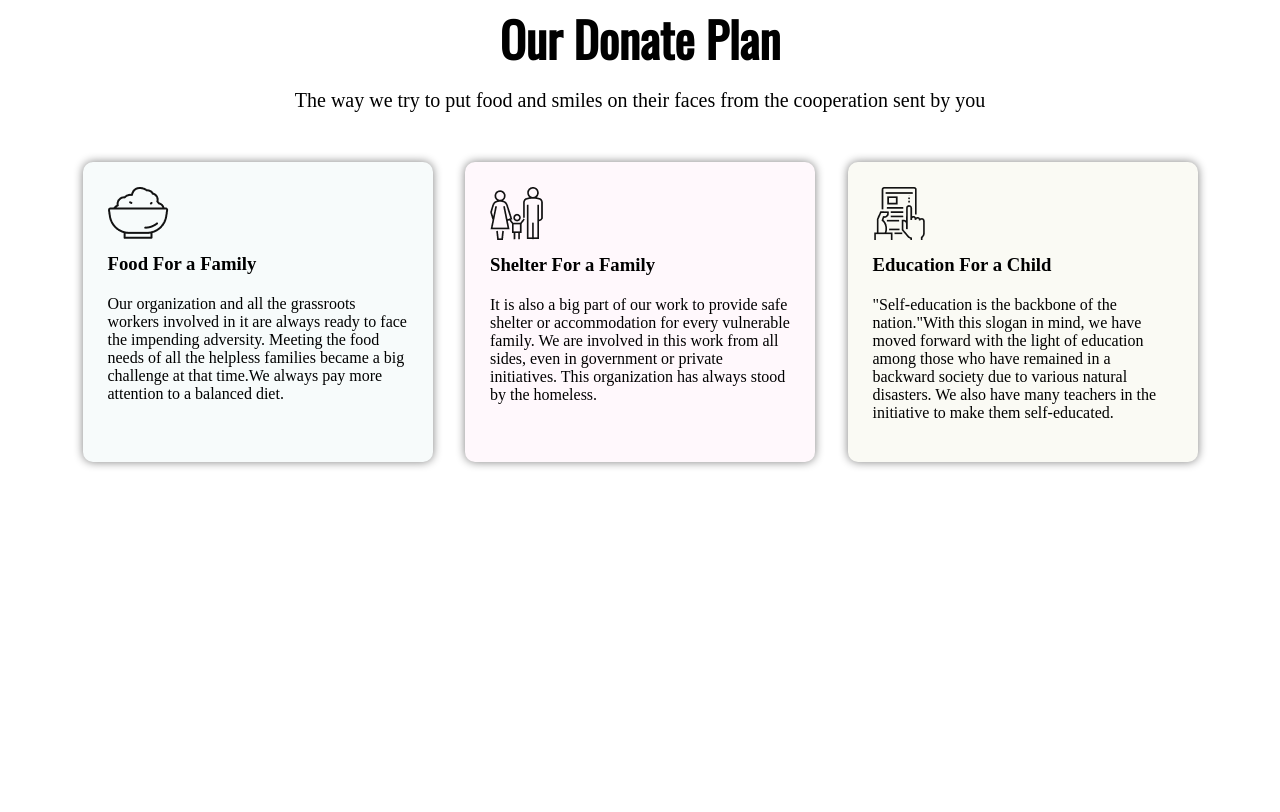
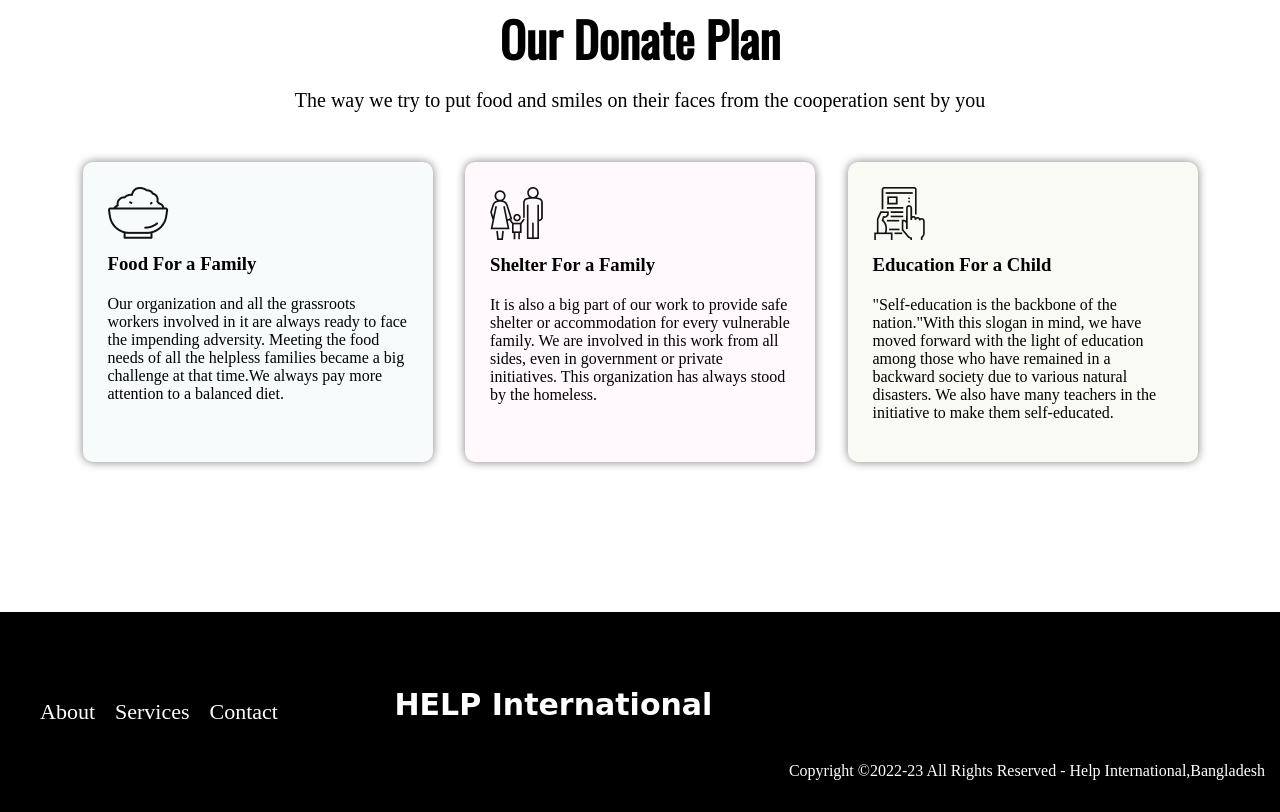
Before and after one commit to ShahariarKhan/First-Milestone-Project, a plain HTML site: page index.html in a window 1280 px wide. Shown: the part 1143-1955 px from the top of the page. Before the commit the page ends 1655 px from the top, so only its background shows below. Drawn offline with nearby package versions, Linux system fonts and the light colour scheme; a web font is replaced by a local one.

Commit message:
footer added

```diff
--- a/index.html
+++ b/index.html
@@ -7,6 +7,9 @@
     <link rel="preconnect" href="https://fonts.googleapis.com">
 <link rel="preconnect" href="https://fonts.gstatic.com" crossorigin>
 <link href="https://fonts.googleapis.com/css2?family=Oswald&display=swap" rel="stylesheet">
+<link rel="preconnect" href="https://fonts.googleapis.com">
+<link rel="preconnect" href="https://fonts.gstatic.com" crossorigin>
+<link href="https://fonts.googleapis.com/css2?family=Rubik+Moonrocks&display=swap" rel="stylesheet">
     <title>Document</title>
     <link rel="stylesheet" href="style.css">
 </head>
@@ -90,5 +93,25 @@
             </div>
         </div>
     </section>
+    <!-- footer -->
+    <div class="footer">
+        <nav class="footer-items">
+            <li>
+                <a href="#">About</a>
+            </li>
+            <li>
+                <a href="#">Services</a>
+            </li>
+            <li>
+                <a href="#">Contact</a>
+            </li>
+        </nav>
+        <div class="logo">
+            HELP International
+        </div>
+        <div class="footer-text">
+            <p>Copyright ©2022-23 All Rights Reserved - Help International,Bangladesh</p>
+        </div>
+    </div>
 </body>
 </html>
--- a/style.css
+++ b/style.css
@@ -142,3 +142,45 @@ h3{
     background-color:rgba(171, 167, 79, 0.06) ;
 
 }
+/* footer */
+.footer{
+    margin-top: 150px;
+    height: 200px;
+    width: 100%;
+    background-color: black;
+    color: white;
+    display: flex;
+    justify-content: space-between;
+
+}
+.footer-items{
+    display: flex;
+    align-items: center;
+    padding: 30px;
+}
+.footer-items li{
+    margin: 10px;
+    list-style: none;
+    color: white;
+    border-radius: 5px;
+    font-size: 22px;
+}
+
+.footer-items li a{
+    text-decoration: none;
+    color: white;
+}
+.footer-items li a:hover{
+    color: red;
+}
+.logo{
+    margin-top: 75px;
+    font-size: 30px;
+    font-weight: bold;
+    font-family: 'Rubik Moonrocks', cursive;
+}
+.footer-text{
+    margin-top: 150px;
+    margin-right: 15px;
+
+}
```
